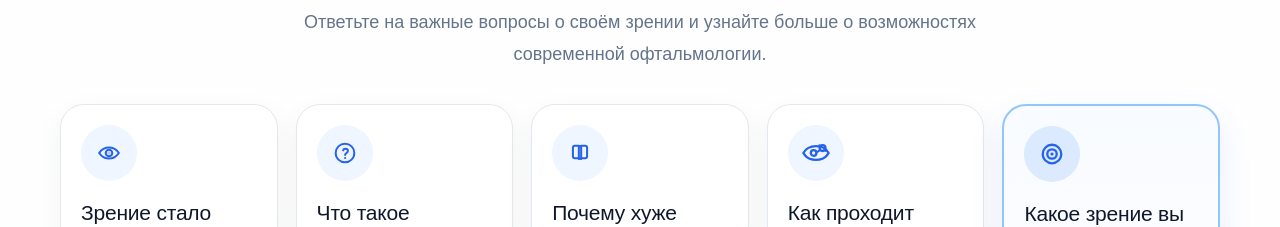
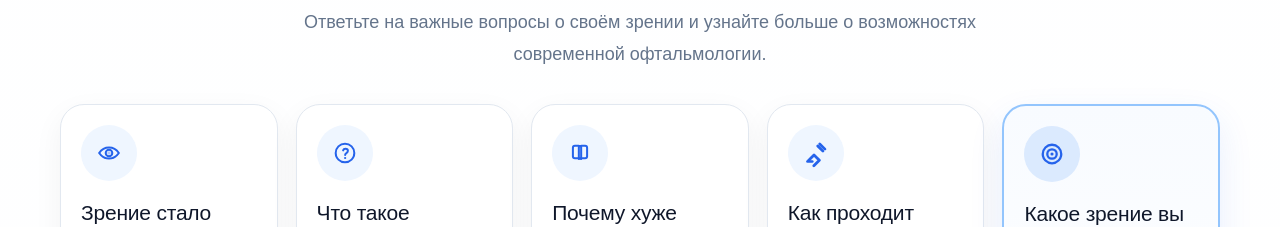
Before and after one commit to Amidro/moiglaza, a Next.js app: page /ru in a window 1280 px wide. Shown: the part 860-1087 px from the top of the page. Built offline with nearby package versions, Linux system fonts and the light colour scheme.

Commit message:
Update icons.tsx

```diff
--- a/components/icons.tsx
+++ b/components/icons.tsx
@@ -115,52 +115,29 @@ export function SurgeryIcon({
       fill="none"
       aria-hidden="true"
     >
-      {/* глаз */}
       <path
-        d="M2.5 12C4.3 8.7 7.7 6.8 12 6.8C16.3 6.8 19.7 8.7 21.5 12C19.7 15.3 16.3 17.2 12 17.2C7.7 17.2 4.3 15.3 2.5 12Z"
+        d="M14.8 5.2L18.7 9.1"
         stroke={color}
-        strokeWidth="1.7"
+        strokeWidth="2.1"
+        strokeLinecap="round"
+      />
+      <path
+        d="M6.4 17.6L10.5 13.5L14.5 17.5L10.4 21.6"
+        stroke={color}
+        strokeWidth="2.1"
         strokeLinecap="round"
         strokeLinejoin="round"
       />
-
-      {/* зрачок */}
-      <circle
-        cx="10.2"
-        cy="12"
-        r="2.1"
+      <path
+        d="M13.3 6.7L17.2 10.6"
         stroke={color}
-        strokeWidth="1.7"
-      />
-
-      {/* искусственная линза */}
-      <circle
-        cx="16.9"
-        cy="8.3"
-        r="2.2"
-        stroke={color}
-        strokeWidth="1.7"
-      />
-
-      {/* маленькие "опоры" линзы */}
-      <path
-        d="M15.3 6.9L14.4 6.2"
-        stroke={color}
-        strokeWidth="1.5"
+        strokeWidth="2.1"
         strokeLinecap="round"
       />
       <path
-        d="M18.5 9.7L19.4 10.4"
+        d="M5.6 18.4H9.2"
         stroke={color}
-        strokeWidth="1.5"
-        strokeLinecap="round"
-      />
-
-      {/* мягкая дуга / движение к глазу */}
-      <path
-        d="M14.5 10.2C13.9 10.7 13.3 11.1 12.7 11.4"
-        stroke={color}
-        strokeWidth="1.5"
+        strokeWidth="2"
         strokeLinecap="round"
       />
     </svg>
```
